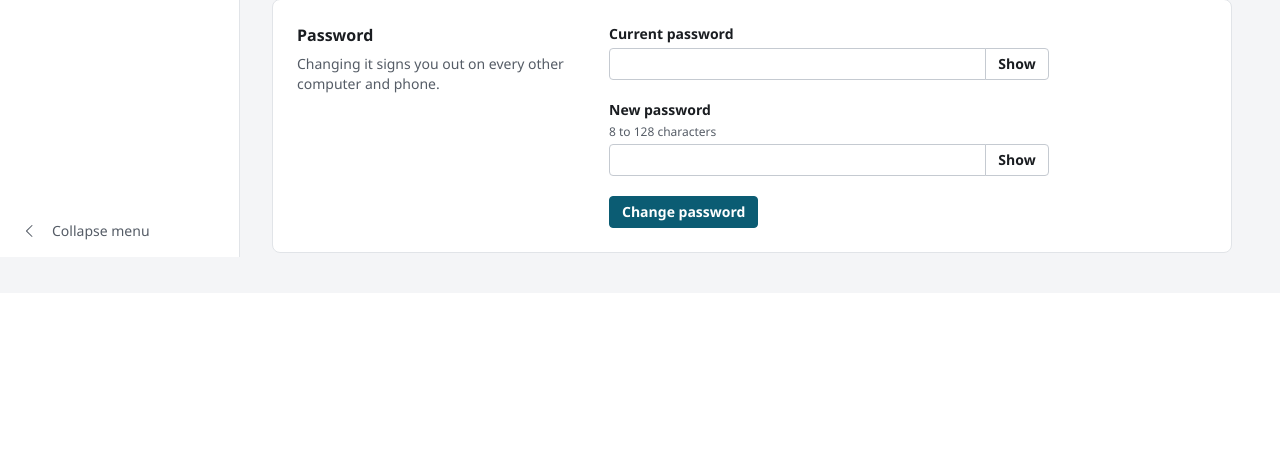
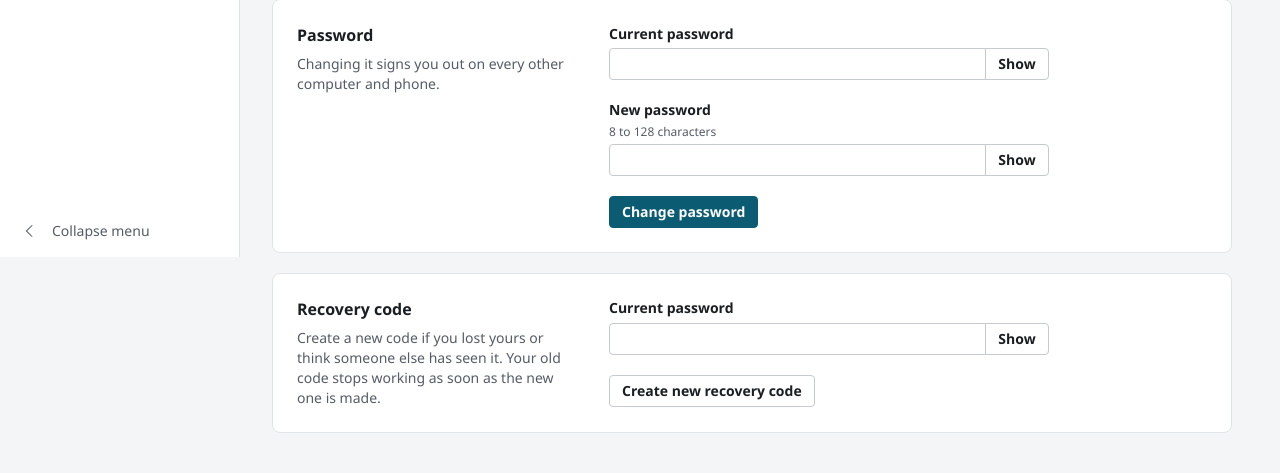
Before and after one commit to Pruthil-21/parent-notifier, a Flask app: page /profile/ in a window 1280 px wide. Shown: the part 543-1016 px from the top of the page. Before the commit the page ends 800 px from the top, so only its background shows below. Run offline with Flask 3, Linux system fonts and the light colour scheme; the visitor is signed in with stand-in values (Sample User, id 1); data comes from the database, SQL or seed files in the repository; some libraries are stand-ins or nearby versions.

Commit message:
feat(profile): regenerate recovery code
A new Recovery code section on the profile page lets a mentor replace
a lost or exposed code. It asks for the current password first.
Without that, someone at an unlocked, signed-in computer could create
a code and later use it to reset the password and take the account.

The new code appears on the same one-time page used after
registration, and Continue returns to the profile. The old code stops
working at once. Wrong passwords count towards the shared
per-username lockout, and the lockout message appears in this
section.

```diff
--- a/parent_notifier/forms/accounts.py
+++ b/parent_notifier/forms/accounts.py
@@ -151,3 +151,11 @@ class ChangePasswordForm(FlaskForm):
         "Current password", validators=[InputRequired("Enter your current password")]
     )
     new_password = new_password_field("New password")
+
+
+class RegenerateRecoveryCodeForm(FlaskForm):
+    # Named `password`, not `current_password`, so its id differs from the password
+    # section's field on the same page.
+    password = PasswordField(
+        "Current password", validators=[InputRequired("Enter your current password")]
+    )
--- a/parent_notifier/routes/accounts/profile.py
+++ b/parent_notifier/routes/accounts/profile.py
@@ -3,9 +3,14 @@
 from flask import Blueprint, flash, redirect, render_template, request, url_for
 from flask_login import current_user, login_required
 
-from parent_notifier.forms.accounts import USERNAME_TAKEN, AccountDetailsForm, ChangePasswordForm
+from parent_notifier.forms.accounts import (
+    USERNAME_TAKEN,
+    AccountDetailsForm,
+    ChangePasswordForm,
+    RegenerateRecoveryCodeForm,
+)
 from parent_notifier.routes.accounts import throttling
-from parent_notifier.routes.accounts.sessions import start_session
+from parent_notifier.routes.accounts.sessions import show_recovery_code, start_session
 from parent_notifier.services.accounts import profile, registration
 from parent_notifier.services.shared.phone import format_for_display
 
@@ -14,7 +19,7 @@ bp = Blueprint("profile", __name__, url_prefix="/profile")
 INCORRECT_CURRENT = "Your current password is incorrect"
 
 
-def _render(account_form=None, password_form=None, status: int = 200):
+def _render(account_form=None, password_form=None, recovery_form=None, status: int = 200):
     """Render every section; the one that was submitted brings its errors."""
     if account_form is None:
         account_form = AccountDetailsForm(
@@ -30,6 +35,7 @@ def _render(account_form=None, password_form=None, status: int = 200):
         "pages/accounts/profile/index.html",
         account_form=account_form,
         password_form=password_form or ChangePasswordForm(formdata=None),
+        recovery_form=recovery_form or RegenerateRecoveryCodeForm(formdata=None),
     )
     return page, status
 
@@ -76,8 +82,29 @@ def change_password():
     return _render(password_form=form)
 
 
+@bp.post("/recovery-code")
+@login_required
+@throttling.throttle_failed_password_checks
+def regenerate_recovery_code():
+    form = RegenerateRecoveryCodeForm()
+    if form.validate_on_submit():
+        code = profile.regenerate_recovery_code(current_user, form.password.data)
+        if code:
+            flash("New recovery code created. Your old one no longer works.", "success")
+            return show_recovery_code(code, then="profile")
+        throttling.record_failed_attempt()
+        form.password.errors.append(INCORRECT_CURRENT)
+    return _render(recovery_form=form)
+
+
 @bp.errorhandler(429)
 def too_many_password_attempts(_error):
+    """Show the lockout in the section whose form was sent."""
+    message = throttling.lockout_message("password")
+    if request.endpoint == "profile.regenerate_recovery_code":
+        form = RegenerateRecoveryCodeForm(formdata=None)
+        form.form_errors.append(message)
+        return _render(recovery_form=form, status=429)
     form = ChangePasswordForm(formdata=None)
-    form.form_errors.append(throttling.lockout_message("password"))
+    form.form_errors.append(message)
     return _render(password_form=form, status=429)
--- /dev/null
+++ b/parent_notifier/templates/pages/accounts/profile/_recovery_code.html
@@ -0,0 +1,16 @@
+{% from "components/forms/error_summary.html" import error_summary %}
+{% from "components/forms/field.html" import password_field %}
+<section class="settings-section" aria-labelledby="recovery-heading">
+  <div class="settings-section__intro">
+    <h2 id="recovery-heading">Recovery code</h2>
+    <p>Create a new code if you lost yours or think someone else has seen it. Your old
+      code stops working as soon as the new one is made.</p>
+  </div>
+  <form class="settings-section__form form-stack" method="post"
+        action="{{ url_for('profile.regenerate_recovery_code') }}" novalidate>
+    {{ error_summary(recovery_form, first_field=recovery_form.password) }}
+    <input type="hidden" name="csrf_token" value="{{ csrf_token() }}">
+    {{ password_field(recovery_form.password, autocomplete="current-password") }}
+    <div><button class="button" type="submit">Create new recovery code</button></div>
+  </form>
+</section>
--- a/parent_notifier/templates/pages/accounts/profile/index.html
+++ b/parent_notifier/templates/pages/accounts/profile/index.html
@@ -14,6 +14,7 @@
 <div class="settings">
   {% include "pages/accounts/profile/_account.html" %}
   {% include "pages/accounts/profile/_password.html" %}
+  {% include "pages/accounts/profile/_recovery_code.html" %}
 </div>
 {% endblock %}
 
```
Also changed, not shown: parent_notifier/services/accounts/profile.py (+11 -0 lines), tests/integration/routes/accounts/test_profile.py (+1 -1 lines), tests/integration/routes/accounts/test_profile_recovery_code.py (added, +70 -0 lines), tests/unit/services/accounts/test_profile.py (+10 -0 lines).
